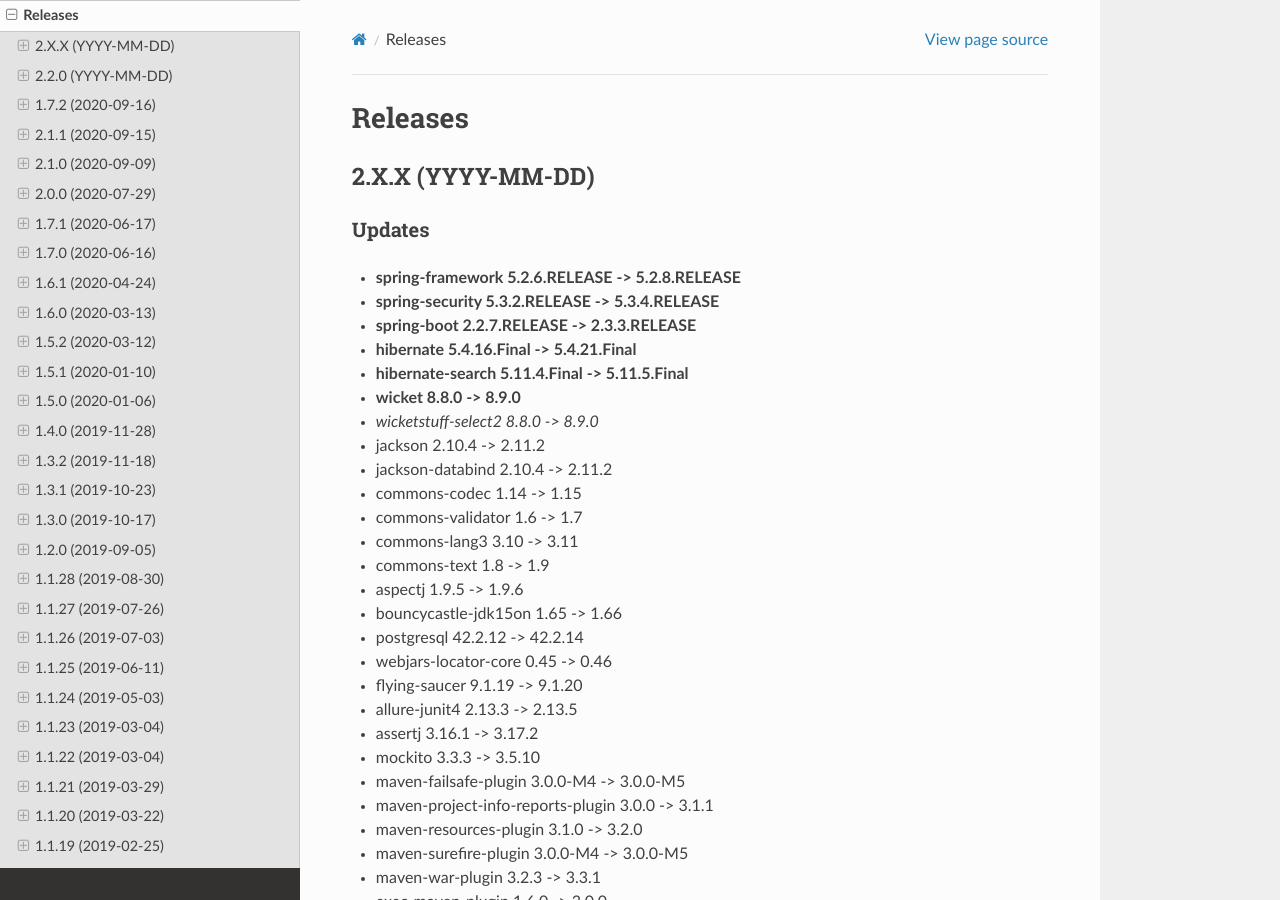
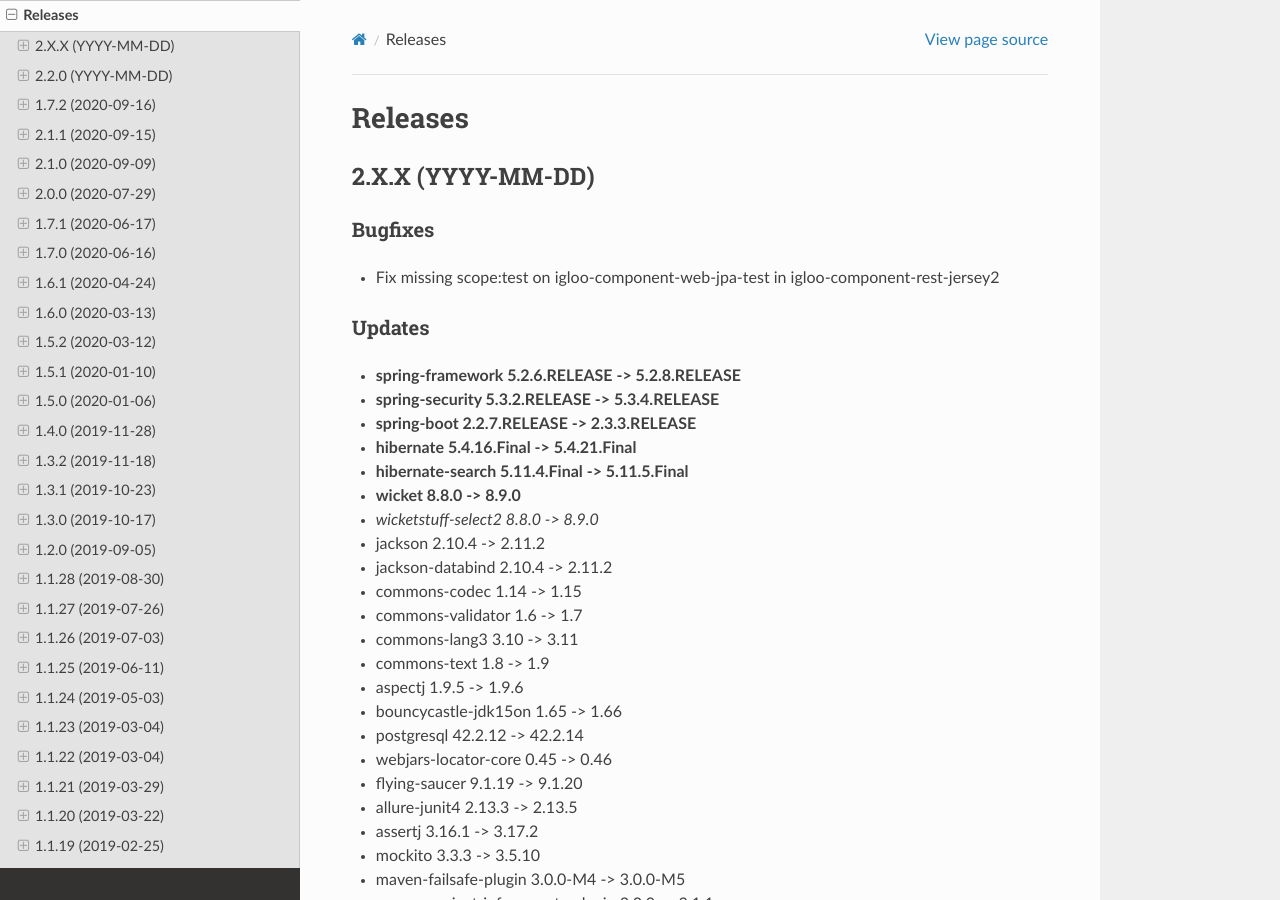
Before and after one commit to igloo-project/igloo-doc, a Sphinx documentation site: the page built from source/release-notes/releases.rst, in a window 1280 px wide and 900 px high. Built offline with Sphinx 7.4.7 and the Read the Docs theme 2.0.0, drawn with Linux system fonts in a browser that asks for light colours.

Commit message:
next release: fix dep. on component-rest-jersey2
Fix missing scope:test on igloo-component-web-jpa-test in incoming
release.

```diff
--- a/source/release-notes/releases.rst
+++ b/source/release-notes/releases.rst
@@ -6,6 +6,11 @@ Releases
 
 2.X.X (YYYY-MM-DD)
 ##################
+
+Bugfixes
+********
+
+* Fix missing scope:test on igloo-component-web-jpa-test in igloo-component-rest-jersey2
 
 Updates
 *******
```
